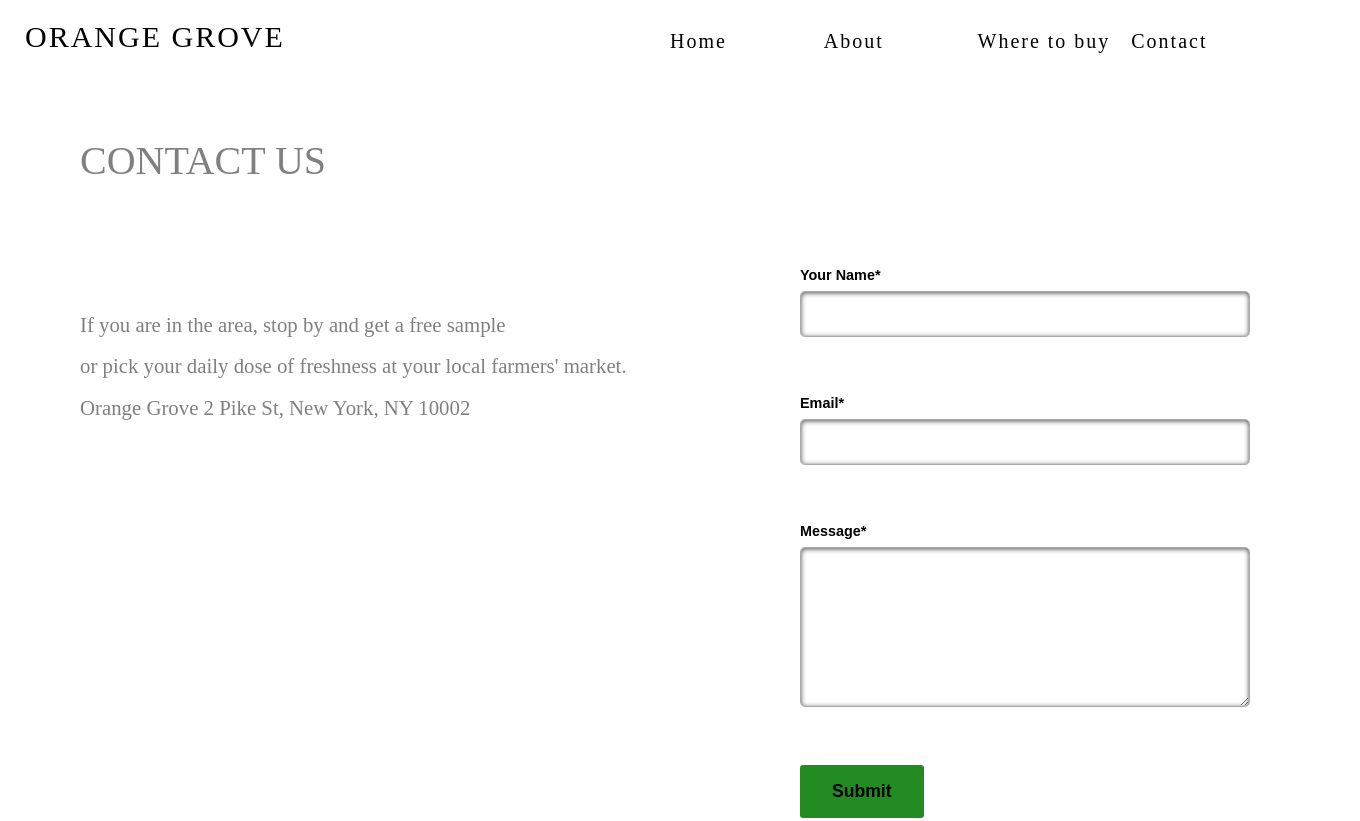
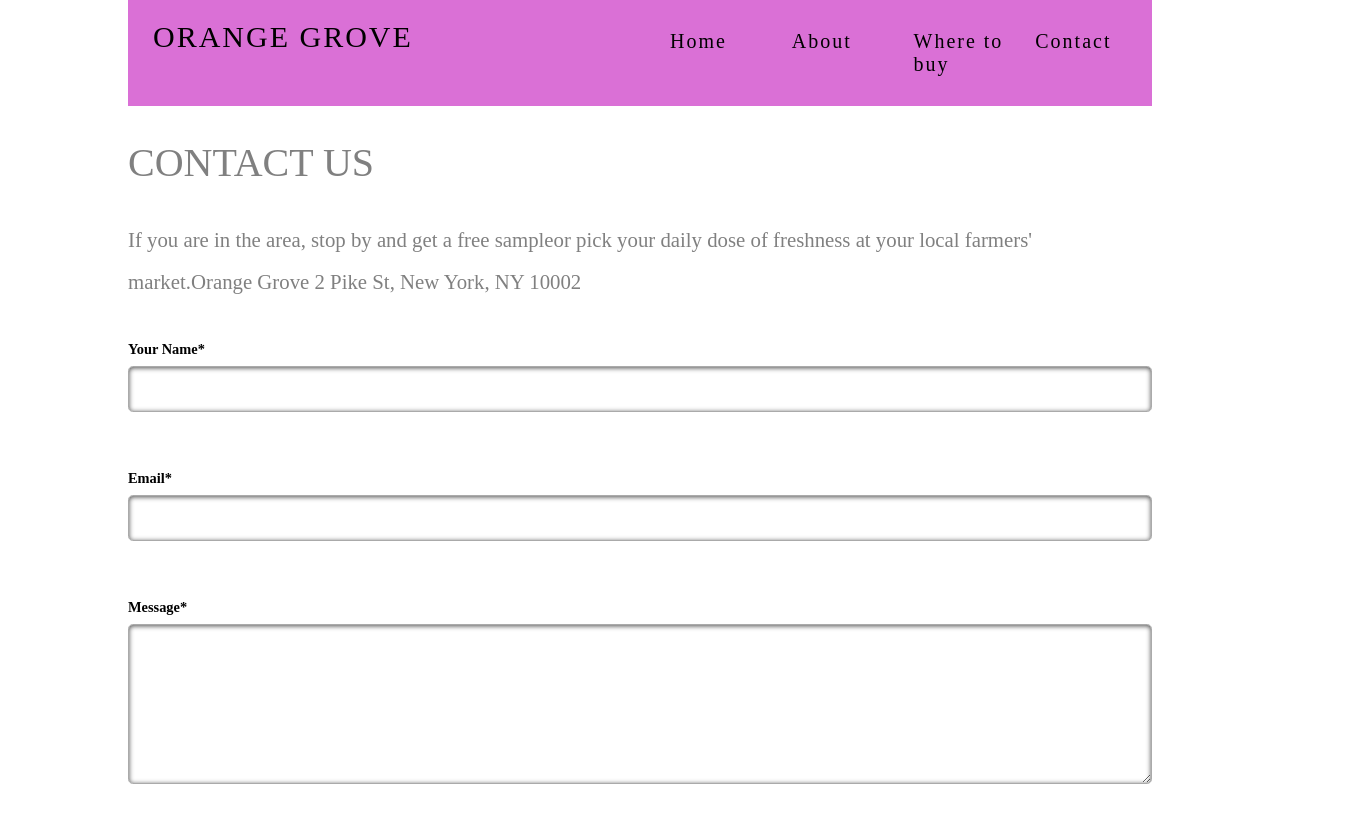
Before and after one commit to MagdalenaOuirane/FreshJuiceUI, a plain HTML site: page Home/contact.html in a window 1280 px wide. Shown: the top 821 px of the page, 1360 px wide, since content can reach past the window. Drawn offline with Linux system fonts and the light colour scheme.

Commit message:
add class

```diff
--- a/Home/contact.css
+++ b/Home/contact.css
@@ -3,11 +3,13 @@
 }
 
 body {
-    margin: 0;
+    margin: 0 ;
 }
 
 .wrapper {
-    max-width: 1500px;
+    max-width: 1024px;
+    margin: 0 auto;
+
     }
 
 a {
@@ -34,6 +36,7 @@ a:hover {
     margin:0;
     padding: 0;
     display:flex;
+    background-color:orchid;
     }
 
 
@@ -53,10 +56,19 @@ a:hover {
 
 
 
+.flex {
+    display:flex;
+    flex-direction:row;
+    background-color:fuchsia;
+    align-items:flex-end;
 
-.contact {
-    position:absolute;
-    left:80px;
+}
+
+
+
+
+h1 {
+
     font-size: 40px;
     color: gray;
     font-weight:300;
@@ -68,18 +80,14 @@ a:hover {
 
 
 
-.area {
-    position:relative;
-    top:200px;
-    left:80px;
+p {
+
     font-size: 1.3em;
     color:gray;
     line-height: 200%;
 }
 
-.area span {
-    display: table;
-}
+
 
 @media all and (max-width:800px) {
 
@@ -96,12 +104,7 @@ a:hover {
 }
 }
 
-.myForm {
-    margin-left: 800px;
-    font-family: sans-serif;
-    max-width: 450px;
-    /* background-color: rgb(247, 0, 255); */
-}
+
 
 
 .myForm .form-row {
```
Also changed, not shown: Home/mainpage.html (+3 -2 lines).
